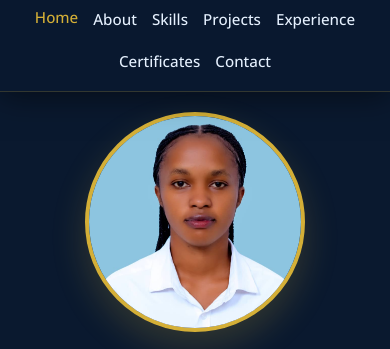
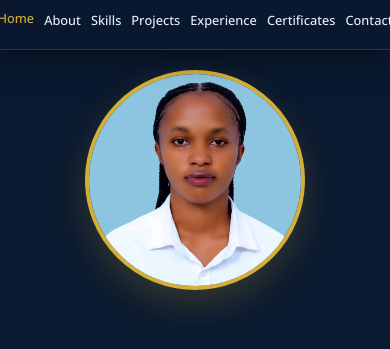
Before and after one commit to uwamariyaalice/Alice-Portfolio, a plain HTML site: page index.html in a window 390 px wide. Shown: the part 69-418 px from the top of the page. Drawn offline with nearby package versions, Linux system fonts and the light colour scheme.

Commit message:
Refactor CSS for mobile responsiveness and navigation
Updated styles for mobile responsiveness and improved navigation layout.

```diff
--- a/style.css
+++ b/style.css
@@ -213,10 +213,15 @@ footer {
         gap: 15px;
     }
 
-    nav ul {
-        flex-wrap: wrap;
+        nav ul {
+        flex-wrap: nowrap; /* Forces it to stay on one line */
         justify-content: center;
-        gap: 15px;
+        gap: 10px; /* Smaller gap */
+        width: 100%;
+    }
+
+    nav ul li a {
+        font-size: 0.8rem; /* Makes the text a bit smaller */
     }
 
     section {
```
